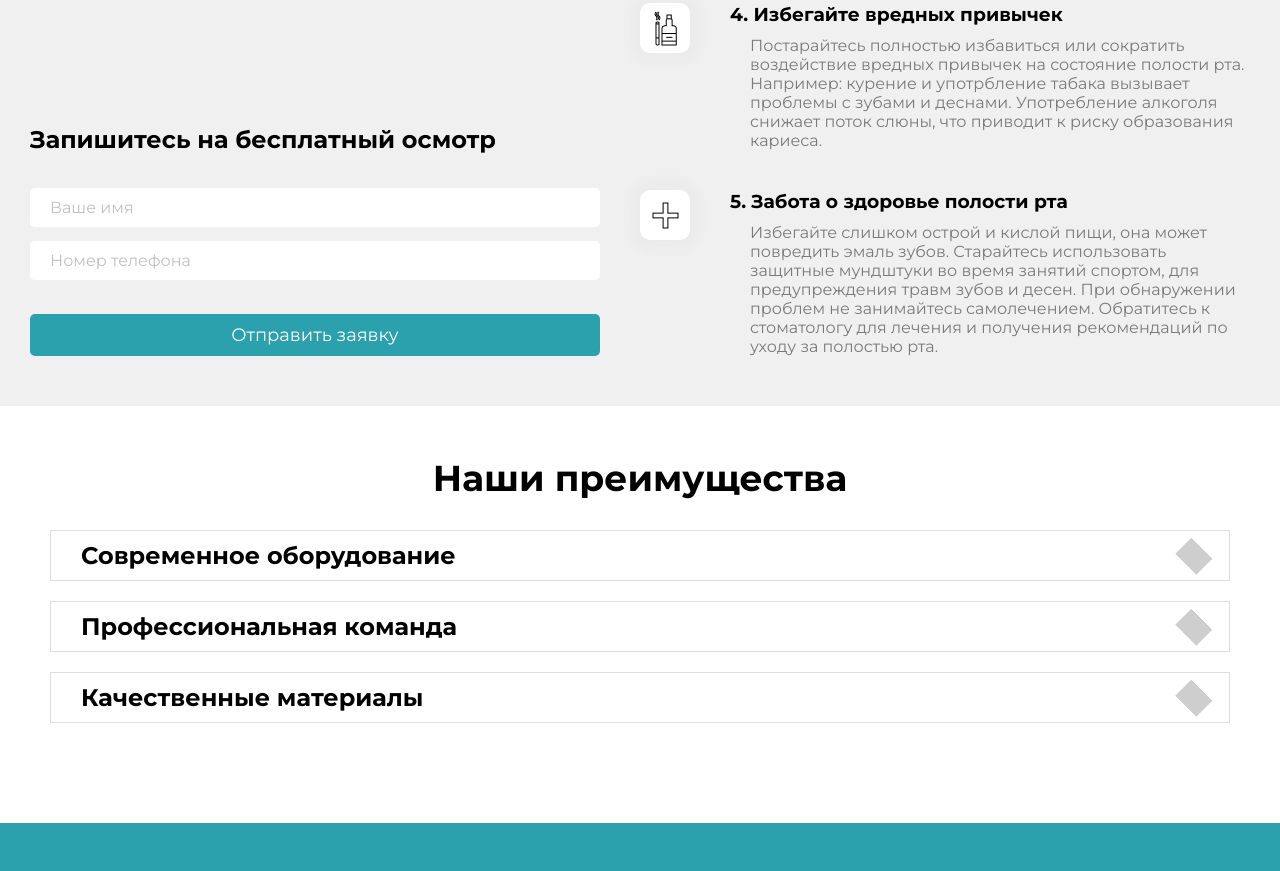
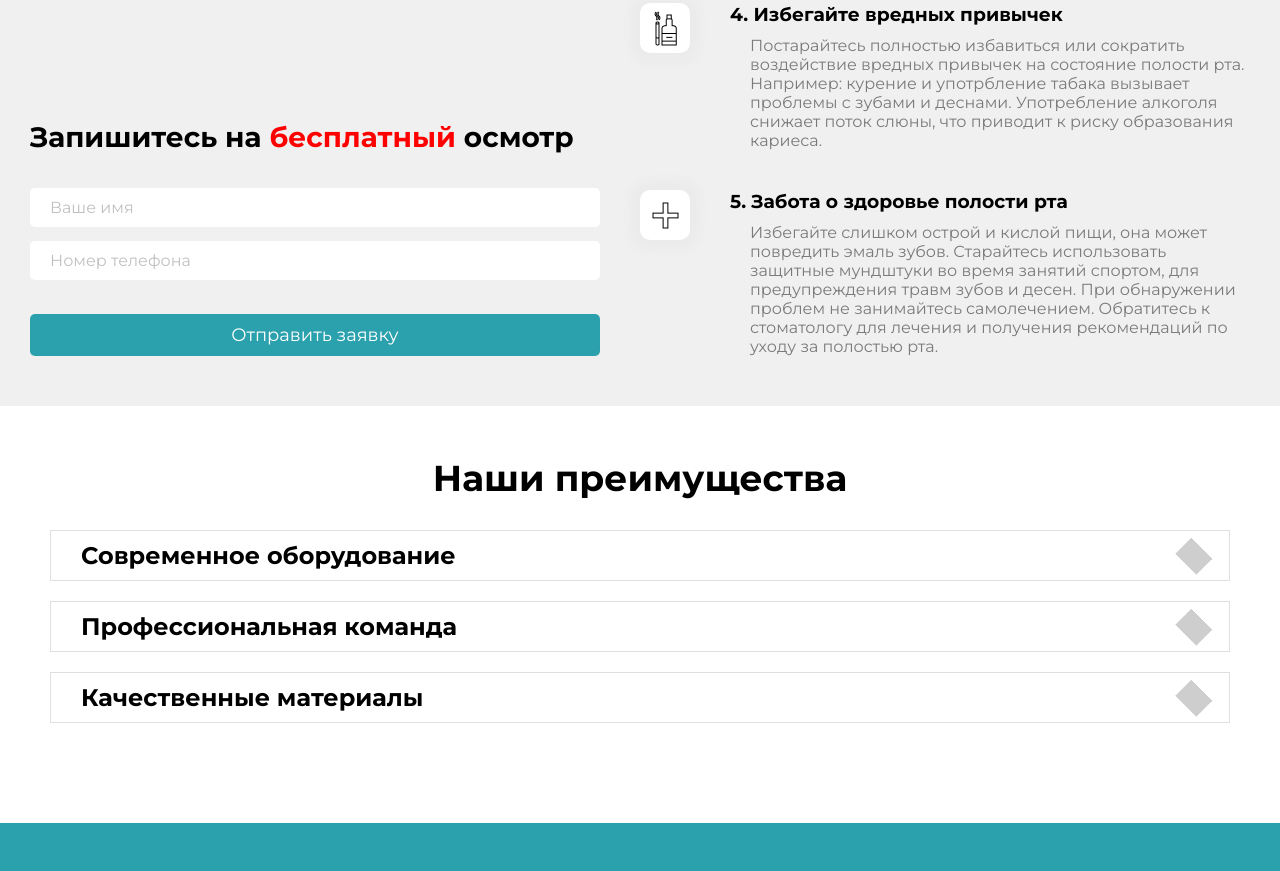
Before and after one commit to ErlanAkimov/stomaland, a React (Create React App) app: page / in a window 1280 px wide. Shown: the part 1900-2771 px from the top of the page. Built offline with nearby package versions, Linux system fonts and the light colour scheme; grey boxes are pictures that could not be loaded.

Commit message:
Смена размера шрифта для заглавия формы, акцент красным цветом на слове бесплатно

```diff
--- a/src/pages/Homepage/Steps/Steps.jsx
+++ b/src/pages/Homepage/Steps/Steps.jsx
@@ -105,7 +105,7 @@ function Steps() {
 						<img src={confirmed_icon} alt="" />
 						Приняли вашу заявку, скоро с вами свяжемся для уточнения деталей...
 					</div>
-					<h2 className={styles.title2}>Запишитесь на бесплатный осмотр</h2>
+					<h2 className={styles.title2}>Запишитесь на <span>бесплатный</span> осмотр</h2>
 					<input name='name' value={nameValue} onChange={handleValueChanger} type="text" placeholder="Ваше имя" required />
 					<input name='phone' value={phoneValue} onChange={handleValueChanger} type="tel" placeholder="Номер телефона" required />
 
--- a/src/pages/Homepage/Steps/steps.module.scss
+++ b/src/pages/Homepage/Steps/steps.module.scss
@@ -43,6 +43,10 @@
 
     .title2 {
         margin-bottom: 20px;
+        font-size: 28px;
+        span {
+            color: red;
+        }
     }
 
     input {
```
